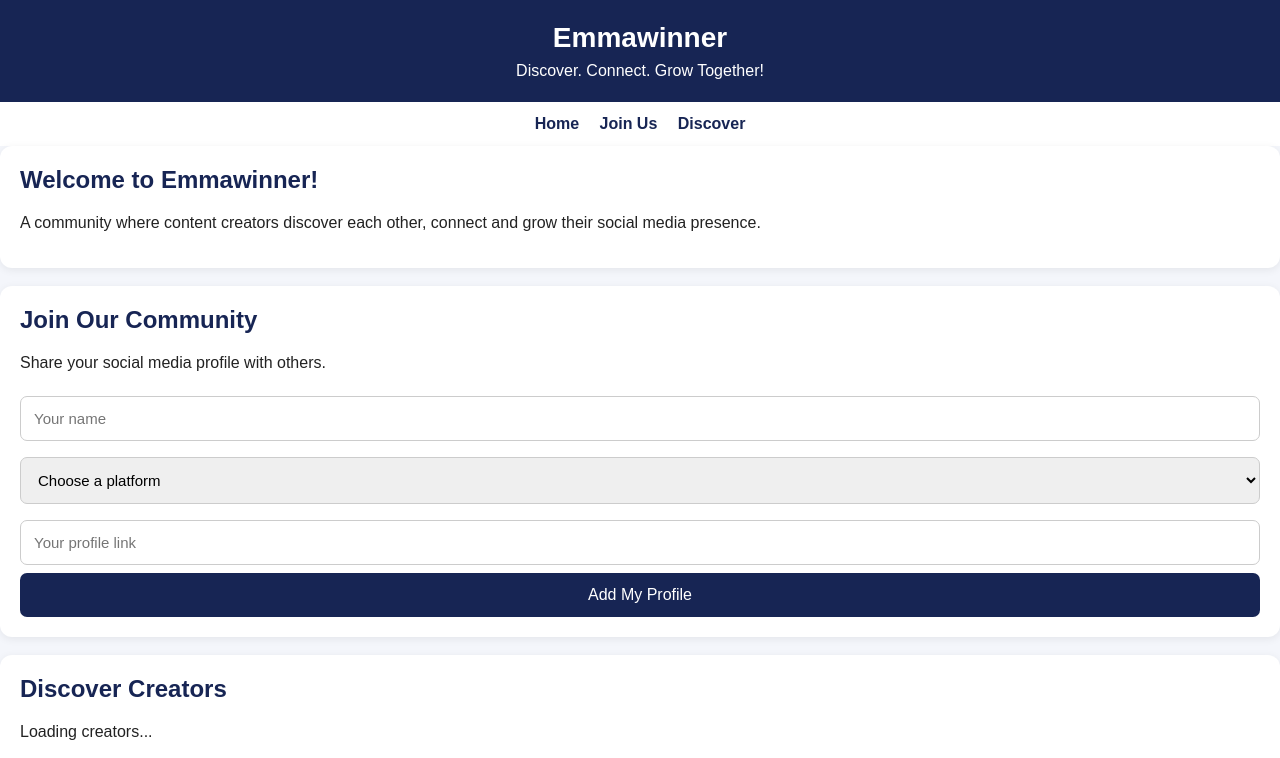
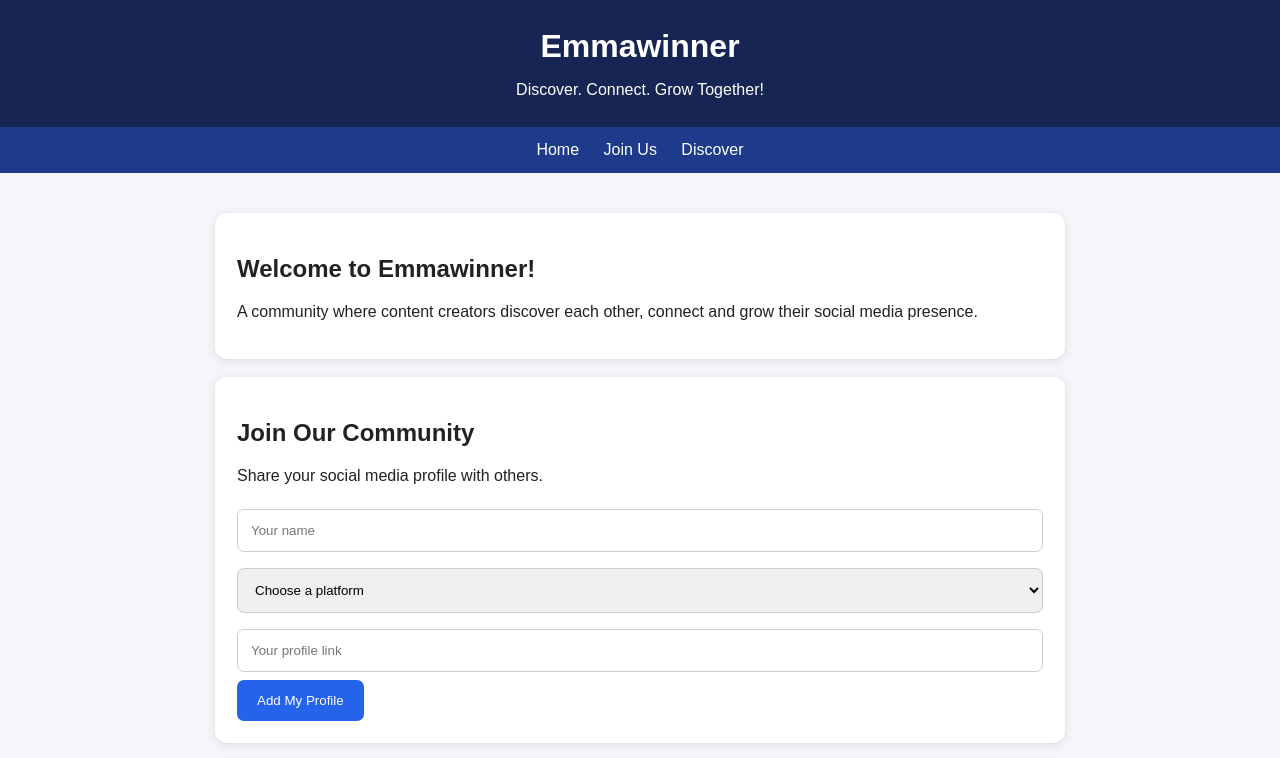
Before and after one commit to emmawinner12160/emmawinner-website, a plain HTML site: page index.html in a window 1280 px wide. Shown: the top 758 px of the page. Drawn offline with nearby package versions, Linux system fonts and the light colour scheme.

Commit message:
Update index.html

```diff
--- a/index.html
+++ b/index.html
@@ -1,25 +1,3 @@
-
-<!DOCTYPE html>
-<html lang="en">
-<head>
-<meta charset="UTF-8">
-<meta name="viewport" content="width=device-width, initial-scale=1.0">
-<title>Emmawinner - Social Media Discovery</title>
-<style>
-*{box-sizing:border-box}
-body{margin:0;font-family:Arial,sans-serif;background:#f4f6fb;color:#222}
-header{background:#172554;color:white;padding:22px 15px;text-align:center}
-header h1{margin:0;font-size:28px}
-header p{margin:8px 0 0}
-nav{background:#fff;padding:13px;text-align:center}
-nav a{color:#172554;text-decoration:none;margin:0 8px;font-weight:bold}
-main{max-width:650px;margin:20px auto;padding:15px}
-.card{background:white;padding:20px;border-radius:12px;margin-bottom:18px;box-shadow:0 2px 9px #00000012}
-h2{color:#172554;margin-top:0}
-input,select,textarea{width:100%;padding:13px;margin:8px 0;border:1px solid #ccc;border-radius:7px;font-size:15px}
-button{background:#172554;color:white;border:0;padding:13px 18px;border-radius:7px;font-size:16px;width:100%;cursor:pointer}
-button:hover{background:
-
 
 <!DOCTYPE html>
 <html lang="en">
```
